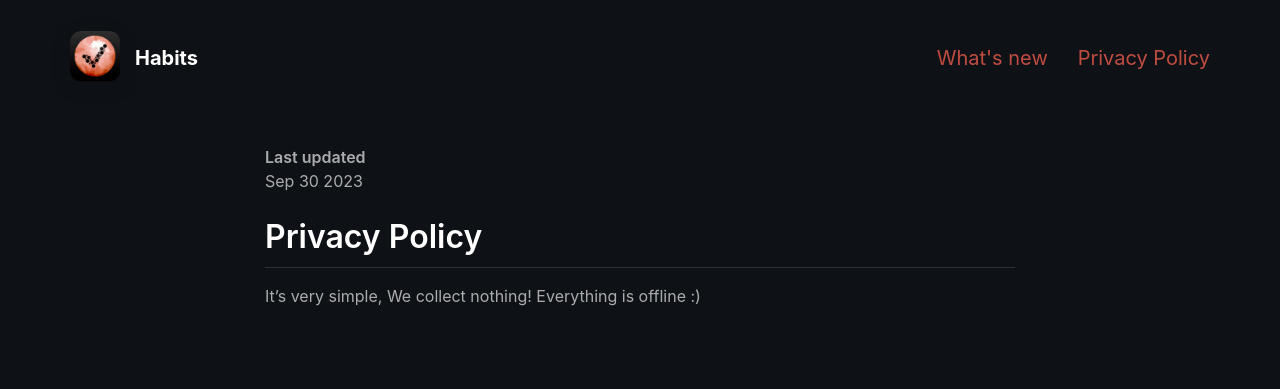
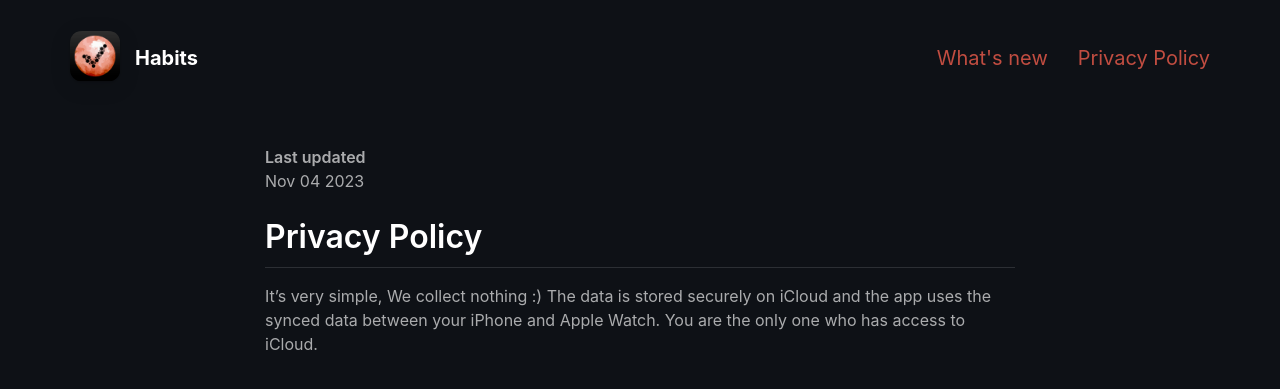
Before and after one commit to zzmasoud/habits, a Jekyll site: the page built from _pages/privacypolicy.md, in a window 1280 px wide. Shown: the top 389 px of the page. Built offline with Jekyll 4.4.1, drawn with Linux system fonts in a browser that asks for light colours; nearby versions of some CDN libraries.

Commit message:
Update privacypolicy.md

```diff
--- a/_pages/privacypolicy.md
+++ b/_pages/privacypolicy.md
@@ -5,7 +5,9 @@ include_in_header: true
 ---
 
 **Last updated**
-Sep 30 2023
+Nov 04 2023
 
 # Privacy Policy
-It's very simple, We collect nothing! Everything is offline :)
+It's very simple, We collect nothing :)
+The data is stored securely on iCloud and the app uses the synced data between your iPhone and Apple Watch.
+You are the only one who has access to iCloud.
```
